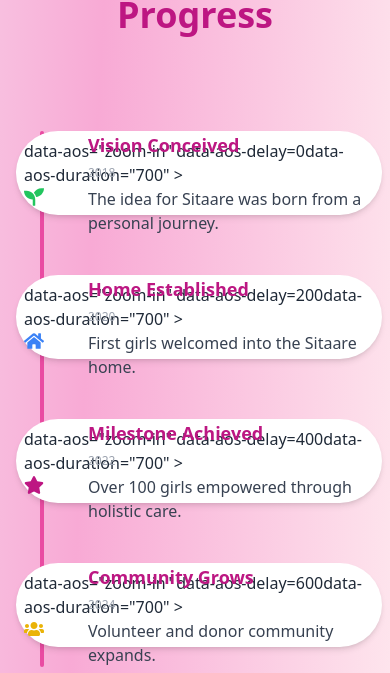
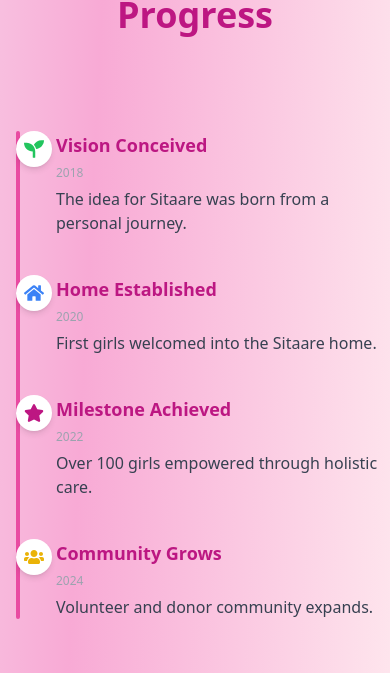
Before and after one commit to Kaushiki-02/sitaare, a React (Create React App) app in the folder client/: page / in a window 390 px wide. Shown: the part 5673-6346 px from the top of the page. Built offline with nearby package versions, Linux system fonts and the light colour scheme; no server answers.

Commit message:
chore(ui): minor tweaks for layout and polish

```diff
--- a/client/src/components/Timeline.jsx
+++ b/client/src/components/Timeline.jsx
@@ -30,15 +30,15 @@
 
 const Timeline = () => (
   <div className="max-w-2xl mx-auto py-8">
-    <div className="relative pl-20 sm:pl-8">
+    <div className="relative pl-12 sm:pl-8">
       {/* Mobile vertical bar */}
-<div className="absolute top-0 left-8 w-1 h-full bg-[#E94BA2] rounded block sm:hidden" style={{ zIndex: 0 }}></div>
-{/* Desktop vertical bar */}
-<div className="absolute top-0 -left-6 w-1 h-full bg-[#E94BA2] rounded hidden sm:block" style={{ zIndex: 0 }}></div>
-{milestones.map((m, idx) => (
-  <div key={idx} className="mb-10 last:mb-0 flex items-start">
-    <div className="absolute left-2 sm:-left-8 bg-white rounded-full p-2 shadow-md">
-
+      <div className="absolute top-0 left-2 w-1 h-full bg-[#E94BA2] rounded block sm:hidden" style={{ zIndex: 0 }}></div>
+      {/* Desktop vertical bar */}
+      <div className="absolute top-0 sm:-left-10 w-1 h-full bg-[#E94BA2] rounded hidden sm:block" style={{ zIndex: 0 }}></div>
+      {milestones.map((m, idx) => (
+        <div key={idx} className="mb-10 last:mb-0 flex items-start">
+          <div
+            className="absolute left-2 sm:-left-10 bg-white rounded-full p-2 shadow-md"
             data-aos="zoom-in"
             data-aos-delay={idx * 200}
             data-aos-duration="700"
```
